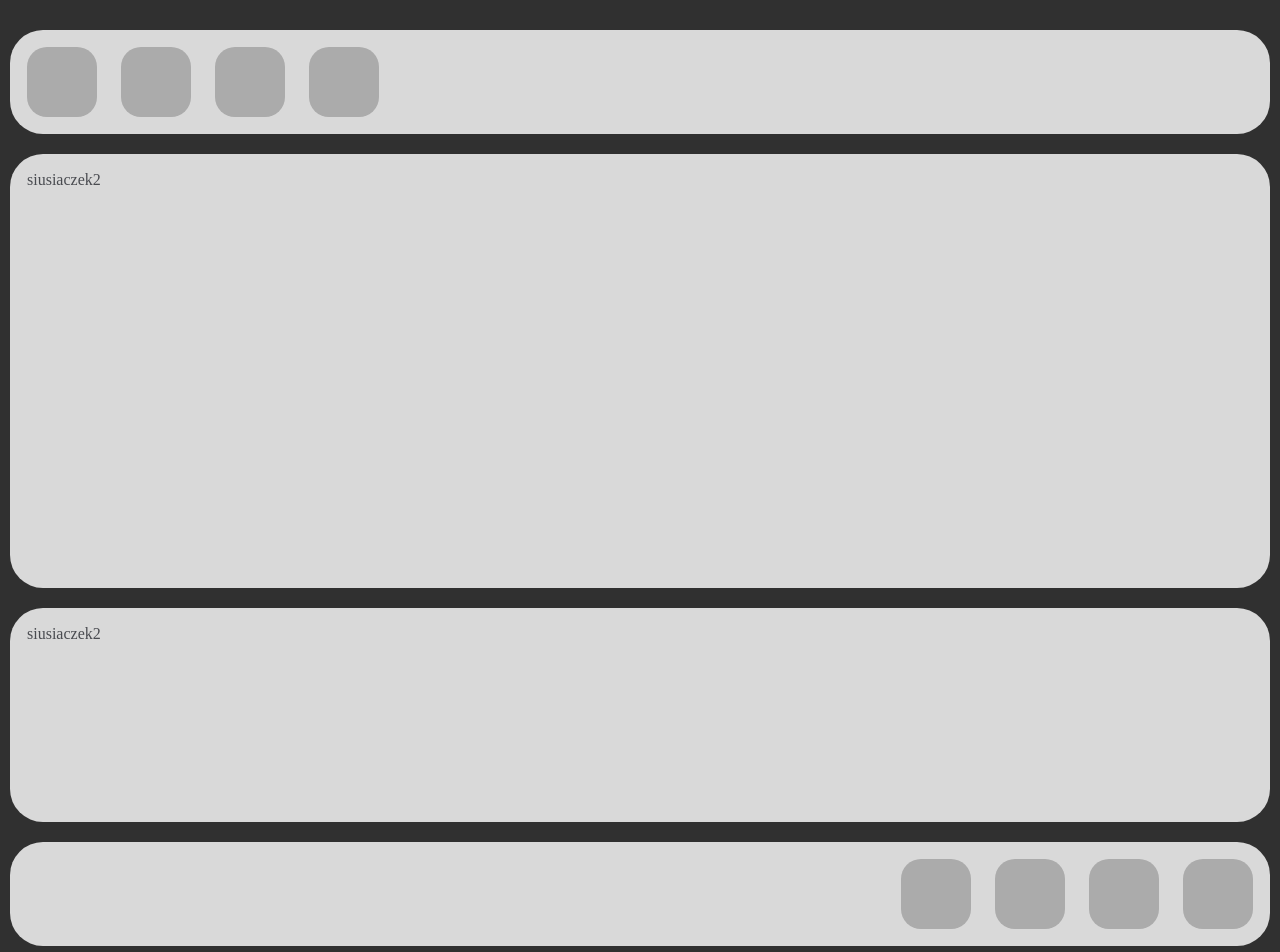
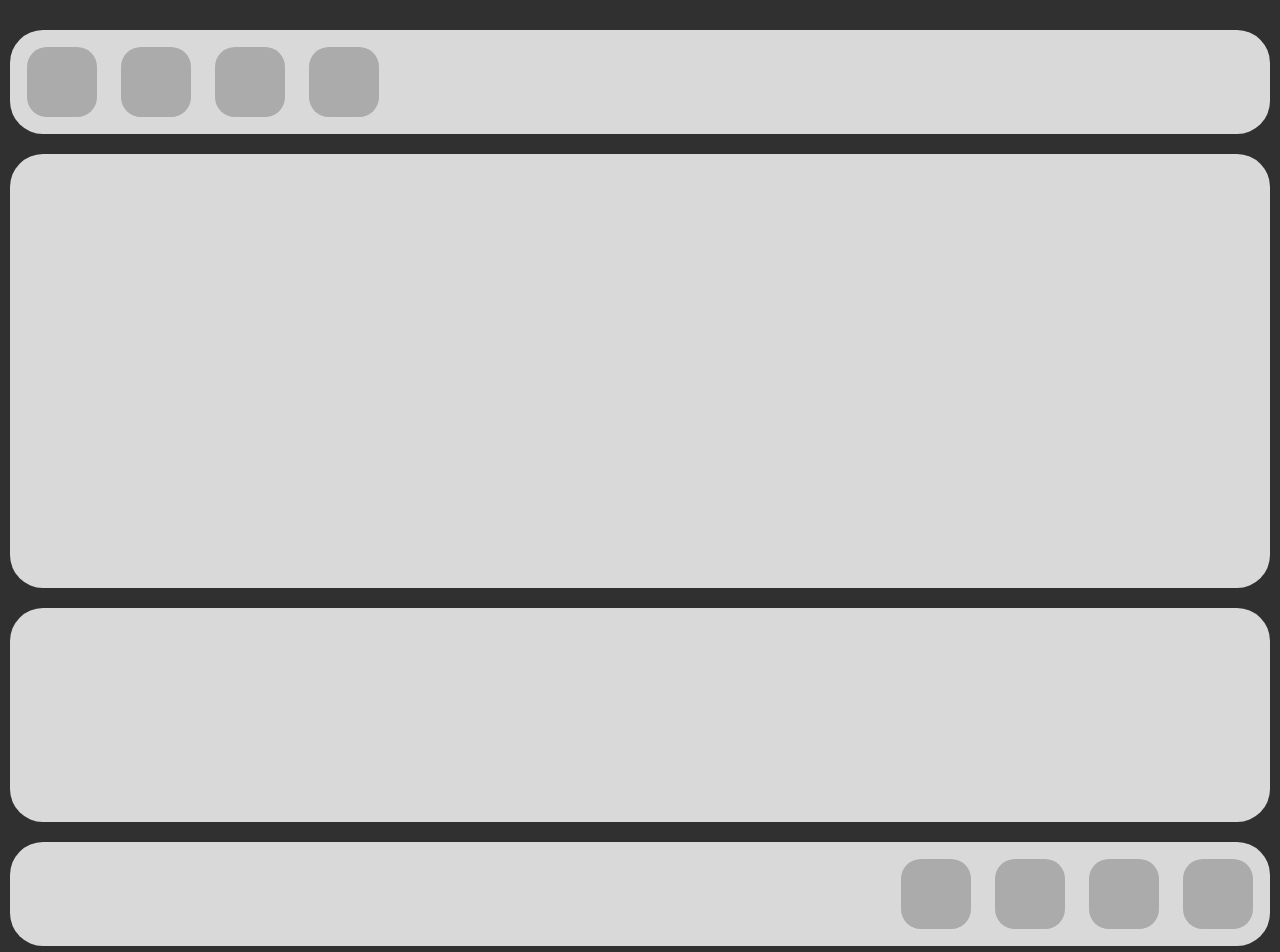
Before and after one commit to Kubx0404/madej-art, a Next.js app: page / in a window 1280 px wide. Shown: the top 952 px of the page. Built offline with nearby package versions, Linux system fonts and the light colour scheme.

Commit message:
background composition added

```diff
--- a/src/pages/index.js
+++ b/src/pages/index.js
@@ -11,11 +11,9 @@ export default function home() {
         <div className="media_div"></div>
       </div>
 
-      <div className="big_div bio_div">siusiaczek2</div>
+      <div className="big_div bio_div"></div>
 
-      <div className="big_div" style={{ height: "180px" }}>
-        siusiaczek2
-      </div>
+      <div className="big_div" style={{ height: "180px" }}></div>
 
       <div className="big_div flex_reversed">
         <div className="media_div" style={{ marginRight: "0px" }}></div>
```
